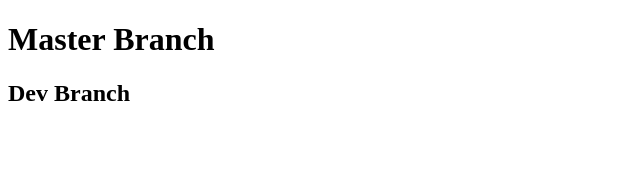
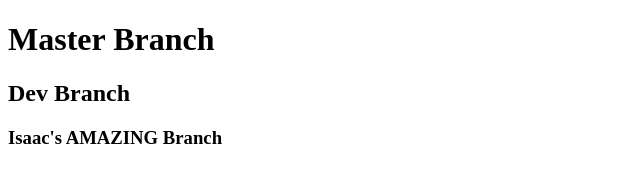
Before and after one commit to IsaacTierney/teamGit, a plain HTML site: page index.html in a window 1280 px wide. Shown: the whole page, without its empty margins (0-640 px from the left). Drawn offline with Linux system fonts and the light colour scheme.

Commit message:
Isaac's Branch

```diff
--- a/index.html
+++ b/index.html
@@ -9,5 +9,6 @@
 <body>
     <h1> Master Branch </h1>
     <h2> Dev Branch </h2>
+    <h3> Isaac's AMAZING Branch </h3>
 </body>
 </html>
```
